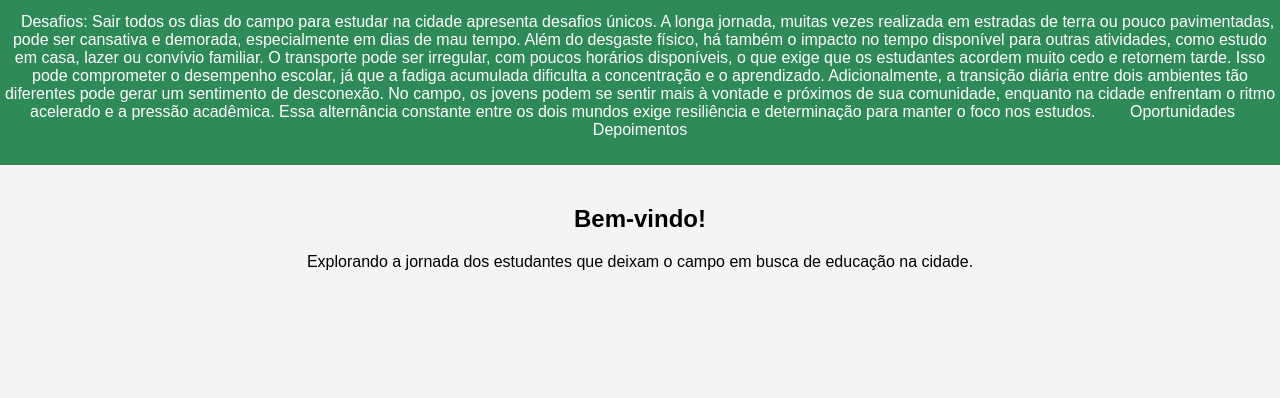
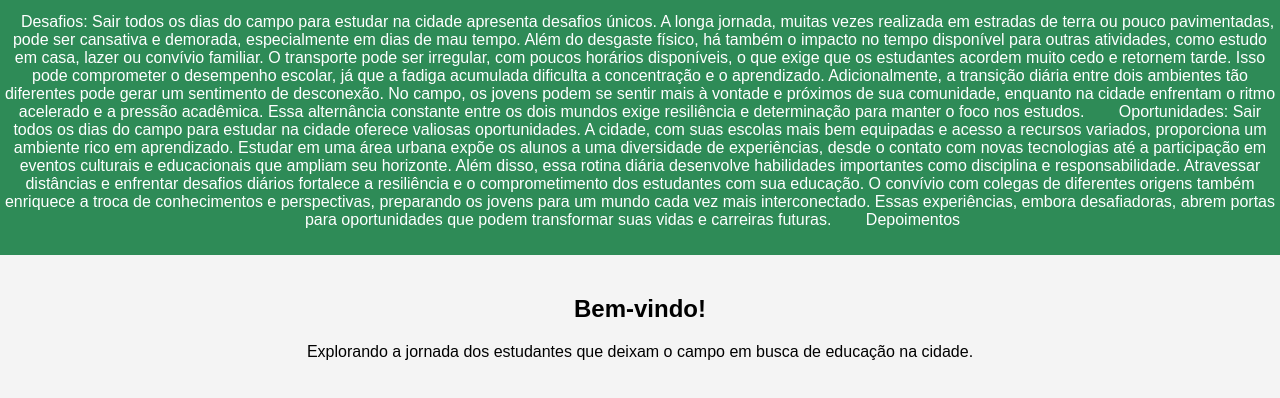
Before and after one commit to profkubiak/Morar-no-campo-e-estudar-na-cidade.-, a plain HTML site: page index.html in a window 1280 px wide. Shown: the part 50-448 px from the top of the page. Drawn offline with Linux system fonts and the light colour scheme.

Commit message:
oportunidades

```diff
--- a/index.html
+++ b/index.html
@@ -16,7 +16,11 @@
                     O transporte pode ser irregular, com poucos horários disponíveis, o que exige que os estudantes acordem muito cedo e retornem tarde. Isso pode comprometer o desempenho escolar, já que a fadiga acumulada dificulta a concentração e o aprendizado.
 
                     Adicionalmente, a transição diária entre dois ambientes tão diferentes pode gerar um sentimento de desconexão. No campo, os jovens podem se sentir mais à vontade e próximos de sua comunidade, enquanto na cidade enfrentam o ritmo acelerado e a pressão acadêmica. Essa alternância constante entre os dois mundos exige resiliência e determinação para manter o foco nos estudos.</a></li>
-                <li><a href="#oportunidades">Oportunidades</a></li>
+                <li><a href="#oportunidades">Oportunidades: Sair todos os dias do campo para estudar na cidade oferece valiosas oportunidades. A cidade, com suas escolas mais bem equipadas e acesso a recursos variados, proporciona um ambiente rico em aprendizado. Estudar em uma área urbana expõe os alunos a uma diversidade de experiências, desde o contato com novas tecnologias até a participação em eventos culturais e educacionais que ampliam seu horizonte.
+
+                    Além disso, essa rotina diária desenvolve habilidades importantes como disciplina e responsabilidade. Atravessar distâncias e enfrentar desafios diários fortalece a resiliência e o comprometimento dos estudantes com sua educação.
+
+                    O convívio com colegas de diferentes origens também enriquece a troca de conhecimentos e perspectivas, preparando os jovens para um mundo cada vez mais interconectado. Essas experiências, embora desafiadoras, abrem portas para oportunidades que podem transformar suas vidas e carreiras futuras.</a></li>
                 <li><a href="#depoimentos">Depoimentos</a></li>
             </ul>
         </nav>
```
